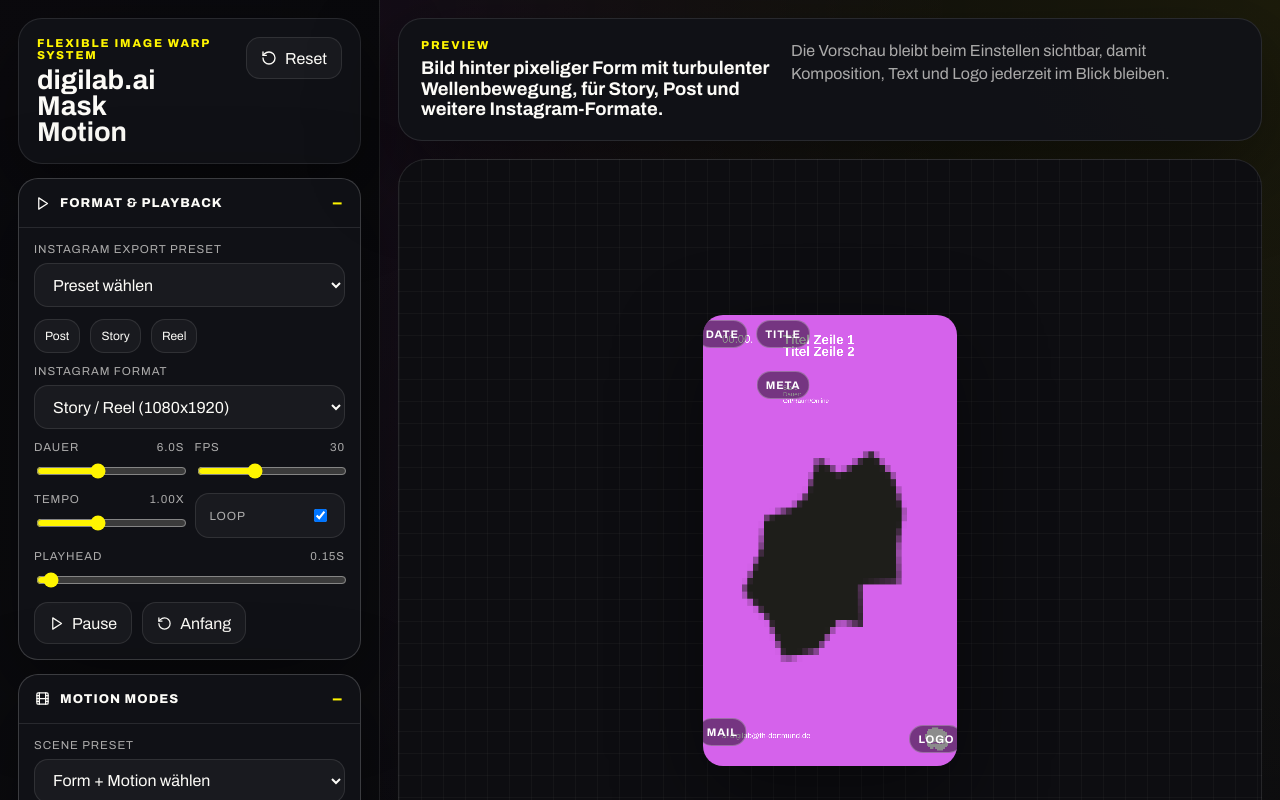
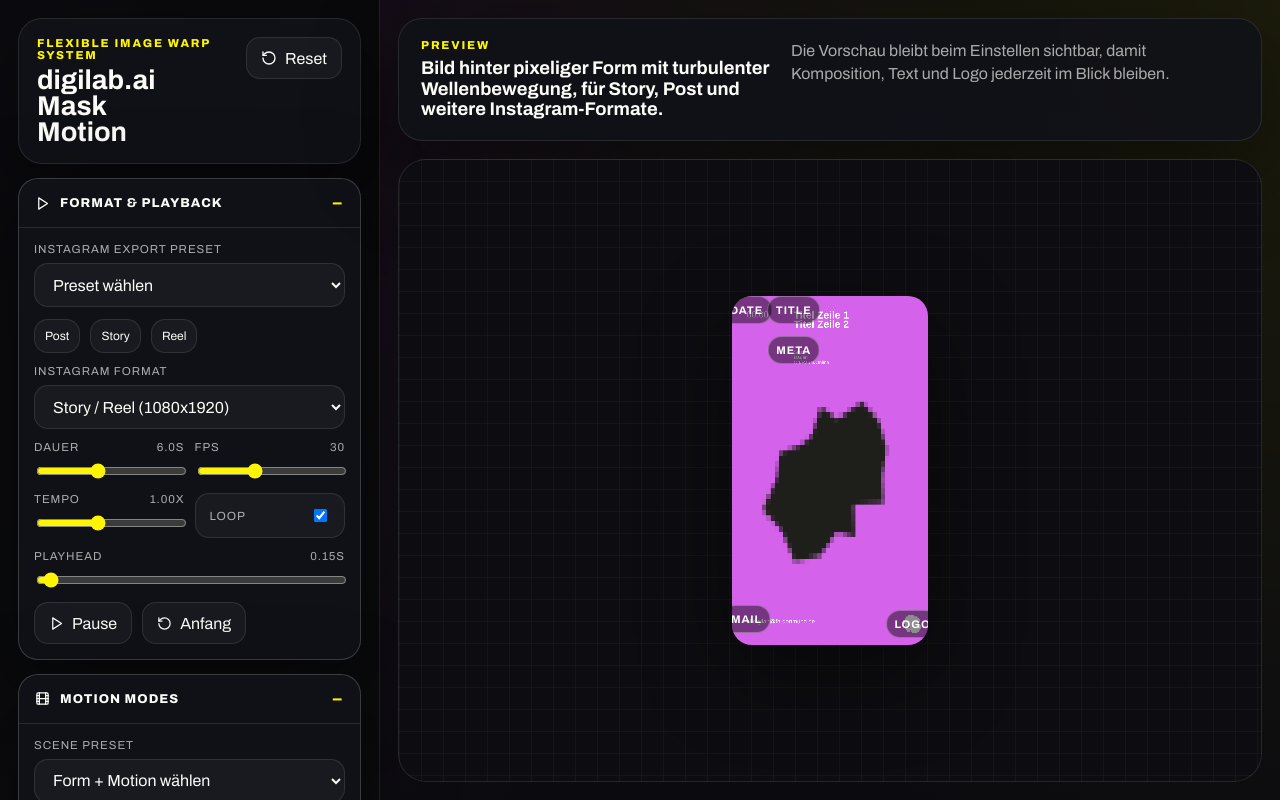
Before and after one commit to maicoding/digilab-mask-motion-studio, a React (Vite) app: page / in a window 1280 px wide. Shown: the top 800 px of the page. Built offline with nearby package versions, Linux system fonts and the light colour scheme.

Commit message:
Keep preview column sticky

```diff
--- a/src/styles.css
+++ b/src/styles.css
@@ -101,6 +101,10 @@ textarea {
   flex-direction: column;
   gap: 18px;
   align-items: stretch;
+  position: sticky;
+  top: 0;
+  height: 100vh;
+  min-height: 100vh;
 }
 
 .sidebar__header,
@@ -388,10 +392,10 @@ textarea {
 }
 
 .stage-shell {
-  position: sticky;
-  top: 18px;
-  min-height: calc(100vh - 36px);
-  max-height: calc(100vh - 36px);
+  position: relative;
+  flex: 1 1 auto;
+  min-height: 0;
+  max-height: none;
   padding: 28px;
   border-radius: 28px;
   border: 1px solid var(--line);
@@ -466,6 +470,9 @@ textarea {
   }
 
   .workspace {
+    position: static;
+    top: auto;
+    height: auto;
     display: flex;
   }
 }
```
